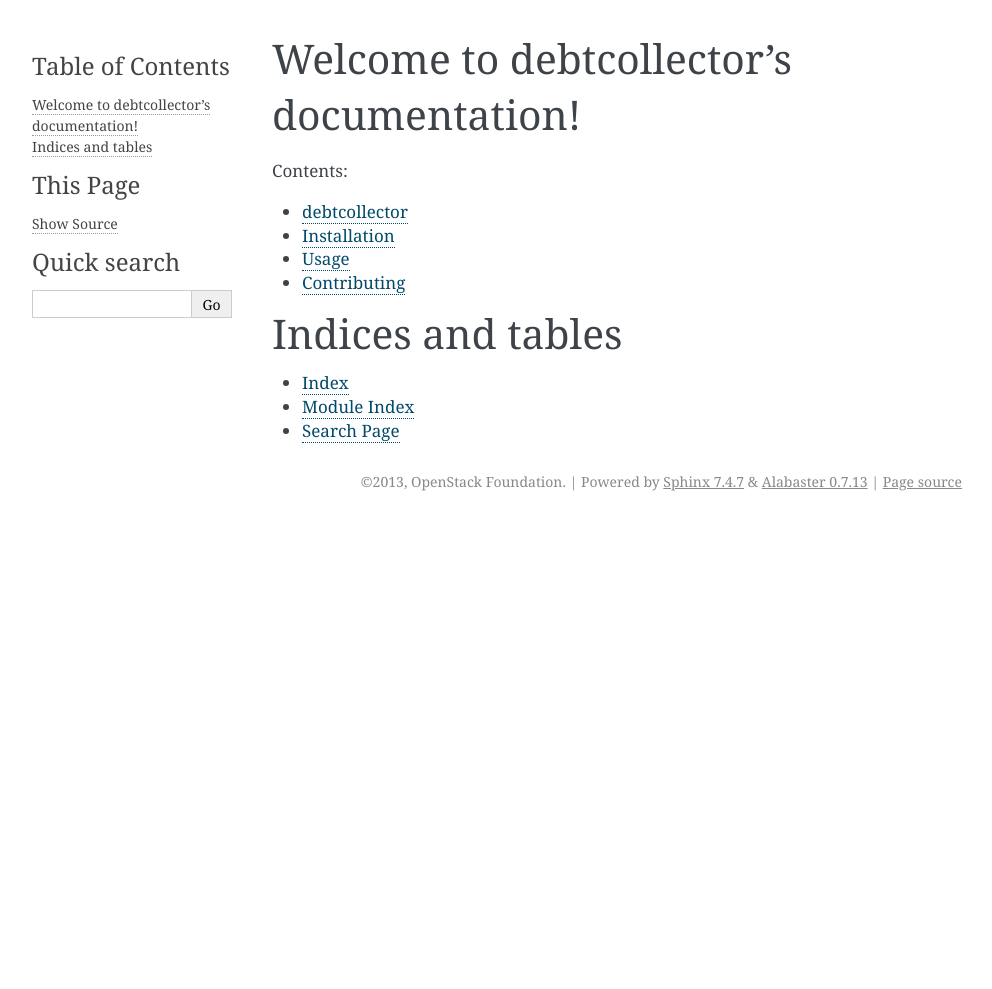
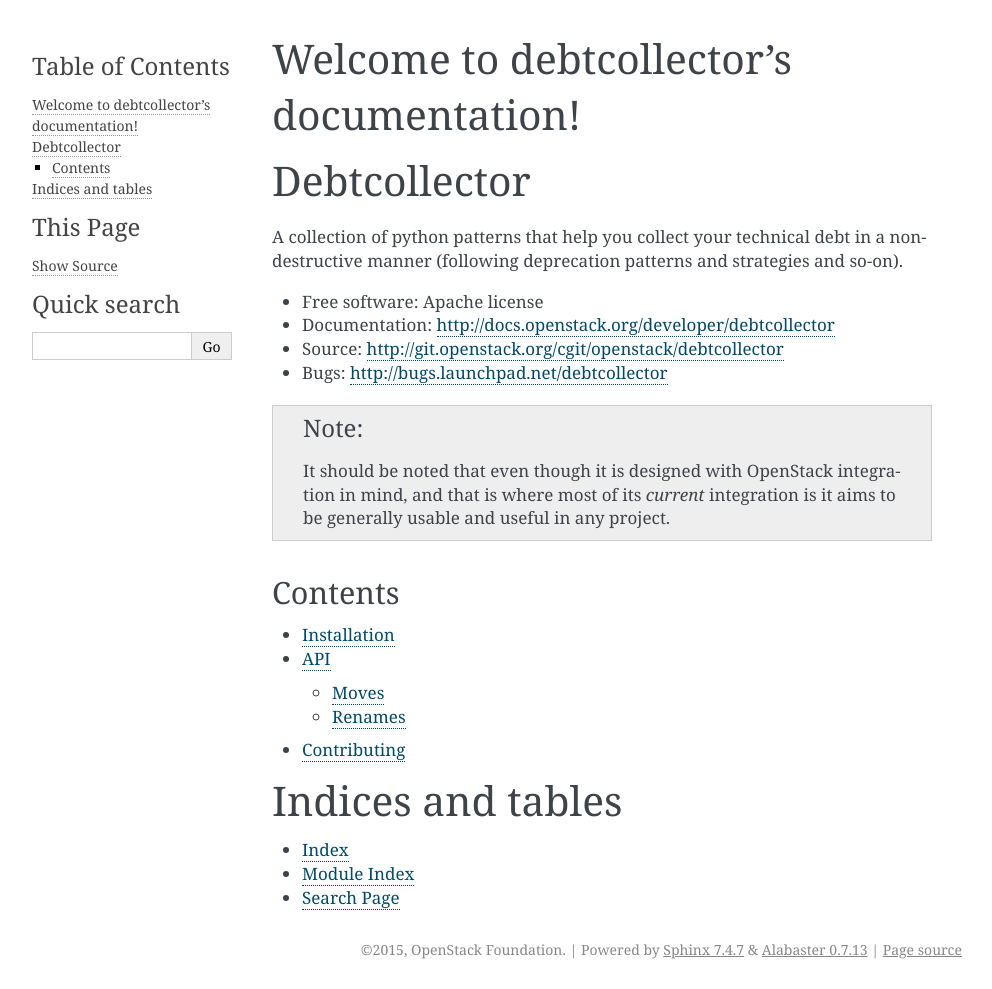
Before and after one commit to openstack/debtcollector, a Sphinx documentation site: the page built from doc/source/index.rst, in a window 1280 px wide. Shown: the whole page, without its empty margins (148-1140 px from the left). Built offline with Sphinx 7.4.7, drawn with Linux system fonts in a browser that asks for light colours; before the commit the page ends 900 px from its top, so only the background shows below that.

Commit message:
Fix up the docs into reasonable shape
Make the docs include the exposed API's and be formatted
better so that they are useful to users of debtcollector instead
of not being useful.

Change-Id: I6b1bdda206927d1475cabb1872a3fe21a178b125

```diff
--- a/README.rst
+++ b/README.rst
@@ -1,6 +1,5 @@
-===============================
-debtcollector
-===============================
+Debtcollector
+=============
 
 A collection of python patterns that help you collect your technical debt in a
 non-destructive manner (following deprecation patterns and strategies and
--- /dev/null
+++ b/doc/source/api.rst
@@ -0,0 +1,23 @@
+===
+API
+===
+
+
+The currently documented publicly exposed API's for usage in your project
+are defined below.
+
+.. warning::
+
+    External usage of internal utility functions and modules should be kept
+    to a **minimum** as they may be altered, refactored or moved to other
+    locations **without** notice (and without the typical deprecation cycle).
+
+Moves
+-----
+
+.. automodule:: debtcollector.moves
+
+Renames
+-------
+
+.. automodule:: debtcollector.renames
--- a/doc/source/conf.py
+++ b/doc/source/conf.py
@@ -12,6 +12,7 @@
 # See the License for the specific language governing permissions and
 # limitations under the License.
 
+import datetime
 import os
 import sys
 
@@ -22,8 +23,8 @@
 # extensions coming with Sphinx (named 'sphinx.ext.*') or your custom ones.
 extensions = [
     'sphinx.ext.autodoc',
-    #'sphinx.ext.intersphinx',
-    'oslosphinx'
+    'sphinx.ext.viewcode',
+    'oslosphinx',
 ]
 
 # autodoc generation is a bit aggressive and a nuisance when doing heavy
@@ -38,7 +39,7 @@
 
 # General information about the project.
 project = u'debtcollector'
-copyright = u'2013, OpenStack Foundation'
+copyright = u'%s, OpenStack Foundation' % datetime.date.today().year
 
 # If true, '()' will be appended to :func: etc. cross-reference text.
 add_function_parentheses = True
@@ -73,3 +74,11 @@
 
 # Example configuration for intersphinx: refer to the Python standard library.
 #intersphinx_mapping = {'http://docs.python.org/': None}
+
+# -- Options for autoddoc ----------------------------------------------------
+
+# Keep source order
+autodoc_member_order = 'bysource'
+
+# Always include members
+autodoc_default_flags = ['members', 'show-inheritance']
--- a/doc/source/contributing.rst
+++ b/doc/source/contributing.rst
@@ -1,4 +1,5 @@
 ============
 Contributing
 ============
+
 .. include:: ../../CONTRIBUTING.rst
--- a/doc/source/index.rst
+++ b/doc/source/index.rst
@@ -1,19 +1,23 @@
-.. debtcollector documentation master file, created by
-   sphinx-quickstart on Tue Jul  9 22:26:36 2013.
-   You can adapt this file completely to your liking, but it should at least
-   contain the root `toctree` directive.
+Welcome to debtcollector's documentation!
+=========================================
 
-Welcome to debtcollector's documentation!
-========================================================
+.. include:: ../../README.rst
 
-Contents:
+.. note::
+
+    It should be noted that even though it is designed with OpenStack
+    integration in mind, and that is where most of its *current*
+    integration is it aims to be generally usable and useful in any
+    project.
+
+Contents
+--------
 
 .. toctree::
    :maxdepth: 2
 
-   readme
    installation
-   usage
+   api
    contributing
 
 Indices and tables
--- a/doc/source/readme.rst
+++ /dev/null
@@ -1 +0,0 @@
-.. include:: ../../README.rst
--- a/doc/source/usage.rst
+++ /dev/null
@@ -1,7 +0,0 @@
-========
-Usage
-========
-
-To use debtcollector in a project::
-
-    import debtcollector
```
Also changed, not shown: doc/source/installation.rst (line endings or trailing spaces).
